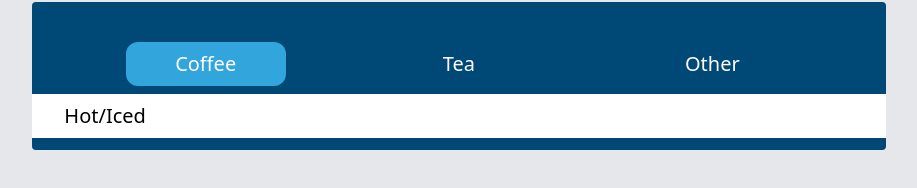
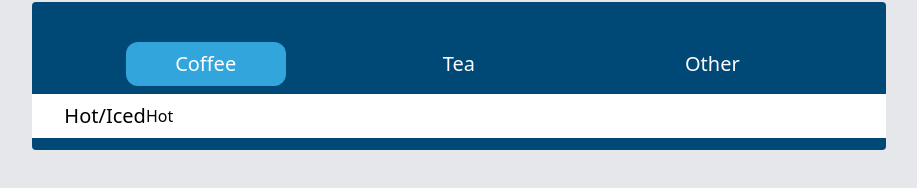
Before and after one commit to brydenu/cafe2go, a Next.js app: page /order in a window 1280 px wide. Shown: the part 336-524 px from the top of the page, without its empty margins (181-1098 px from the left). Built offline with nearby package versions, Linux system fonts and the light colour scheme.

Commit message:
Changed OrderCustomization component to use the headlessUI Listbox component

```diff
--- a/components/OrderCustomization.js
+++ b/components/OrderCustomization.js
@@ -1,5 +1,28 @@
+import { useState } from "react";
+import { Listbox } from "@headlessui/react";
+
 export default function OrderCustomization({ label, options, isDropdown }) {
+    const [selectedOption, setSelectedOption] = useState(options[0])
+    // return (
+    //     <div className="w-full flex flex-nowrap"><label className="text-xl my-2" for={label.for}>{label.label}</label></div>
+    // )
     return (
-        <div className="w-full flex flex-nowrap"><label className="text-xl my-2" for={label.for}>{label.label}</label></div>
+        <div className="w-full flex flex-nowrap">
+            <label className="text-xl my-2">{label}</label>
+            <Listbox value={selectedOption} onChange={setSelectedOption}>
+                <Listbox.Button>{selectedOption.label}</Listbox.Button>
+                <Listbox.Options>
+                    {options.map((option) => (
+                        <Listbox.Option
+                            key={option.id}
+                            value={option}
+                            disabled={option.unavailable}
+                            >
+                            {option.label}
+                        </Listbox.Option>
+                    ))}
+                </Listbox.Options>
+            </Listbox>
+        </div>
     )
 }
--- a/src/pages/order.js
+++ b/src/pages/order.js
@@ -14,6 +14,12 @@ export default function Order() {
   const selectedOption = "bg-blfs-teal w-40 text-white text-xl px-5 py-2 rounded-xl duration-200";
   const unselectedOption = "bg-blfs-blue w-40 text-white text-xl px-5 py-2 rounded-xl duration-200";
 
+  const testOptions = [
+    {id: 1, label: "Hot", unavailable: false},
+    {id: 3, label: "Iced", unavailable: false},
+    {id: 3, label: "Room Temp", unavailable: true},
+
+]
   return (
     <>
       <Header />
@@ -26,7 +32,7 @@ export default function Order() {
             <button type="button" value="other" className={bevType === "other" ? selectedOption : unselectedOption} onClick={handleChangeTab}>Other</button>
           </div>
           <div className="flex flex-col w-full bg-white justify-center mb-2 px-8">
-             <OrderCustomization label={{label: "Hot/Iced", for:"drinkTemp"}} />
+             <OrderCustomization label="Hot/Iced" options={testOptions} />
             </div>
         </div>
       </main>
```
